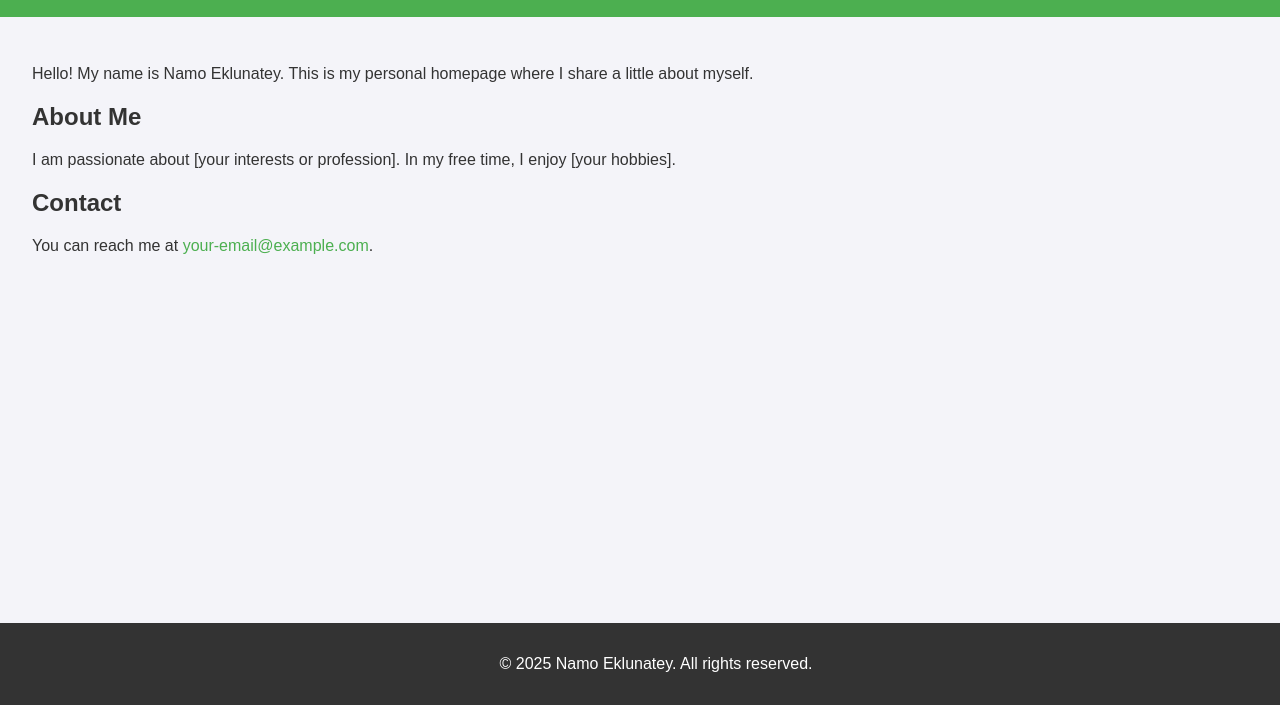
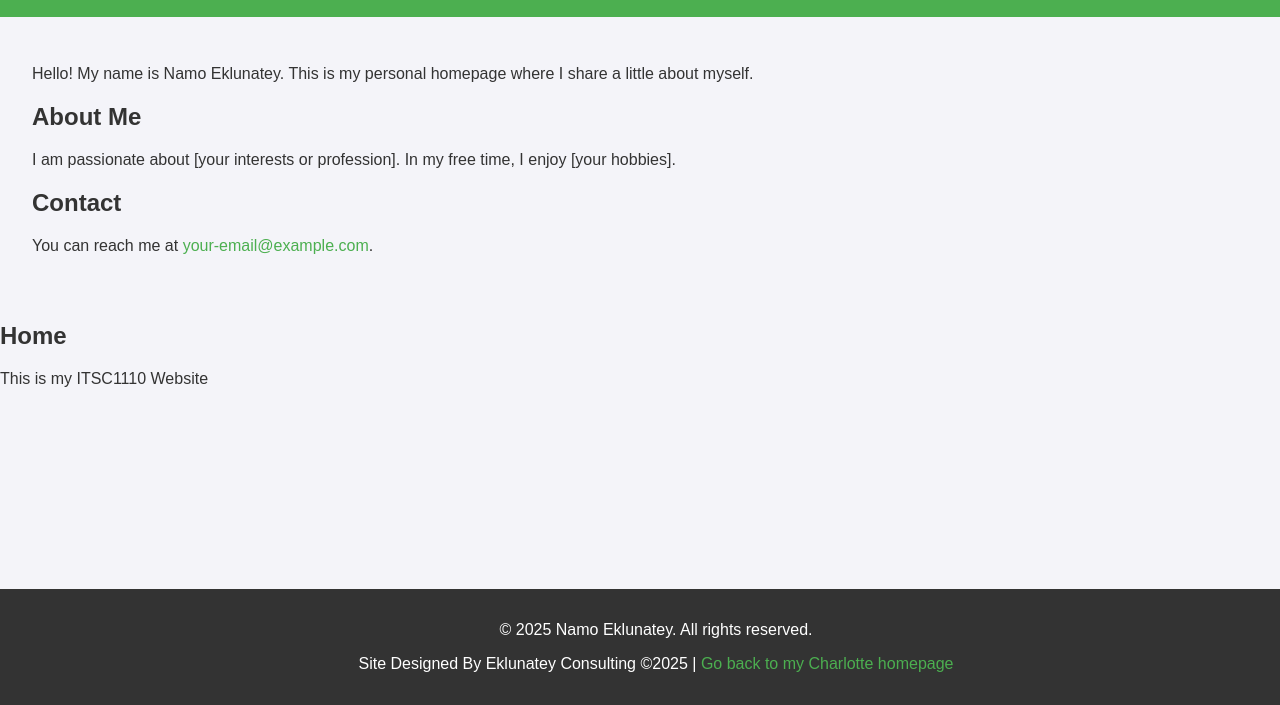
Before and after one commit to namonatey/namonatey.github.io, a plain HTML site: page index.html in a window 1280 px wide. Shown: the part 95-800 px from the top of the page. Drawn offline with Linux system fonts and the light colour scheme.

Commit message:
Added Profile

```diff
--- a/index.html
+++ b/index.html
@@ -4,6 +4,7 @@
     <meta charset="UTF-8">
     <meta name="viewport" content="width=device-width, initial-scale=1.0">
     <title>Namo Eklunatey's Personal Homepage</title>
+    <title>Namo Eklunatey's Nothern Eagle Owl | ITSC110 | Home</title>
     <style>
         body {
             font-family: Arial, sans-serif;
@@ -47,8 +48,15 @@
         <h2>Contact</h2>
         <p>You can reach me at <a href="mailto:your-email@example.com">your-email@example.com</a>.</p>
     </main>
+       <h2>
+           Home
+       </h2>
+      <p>This is my ITSC1110 Website</p>
+   </main>
     <footer>
         <p>&copy; 2025 Namo Eklunatey. All rights reserved.</p>
+       <p>Site Designed By Eklunatey Consulting &COPY;2025 | <a href="../">Go back to my Charlotte homepage</a></p>
     </footer>
 </body>
+   </body>
 </html>
```
